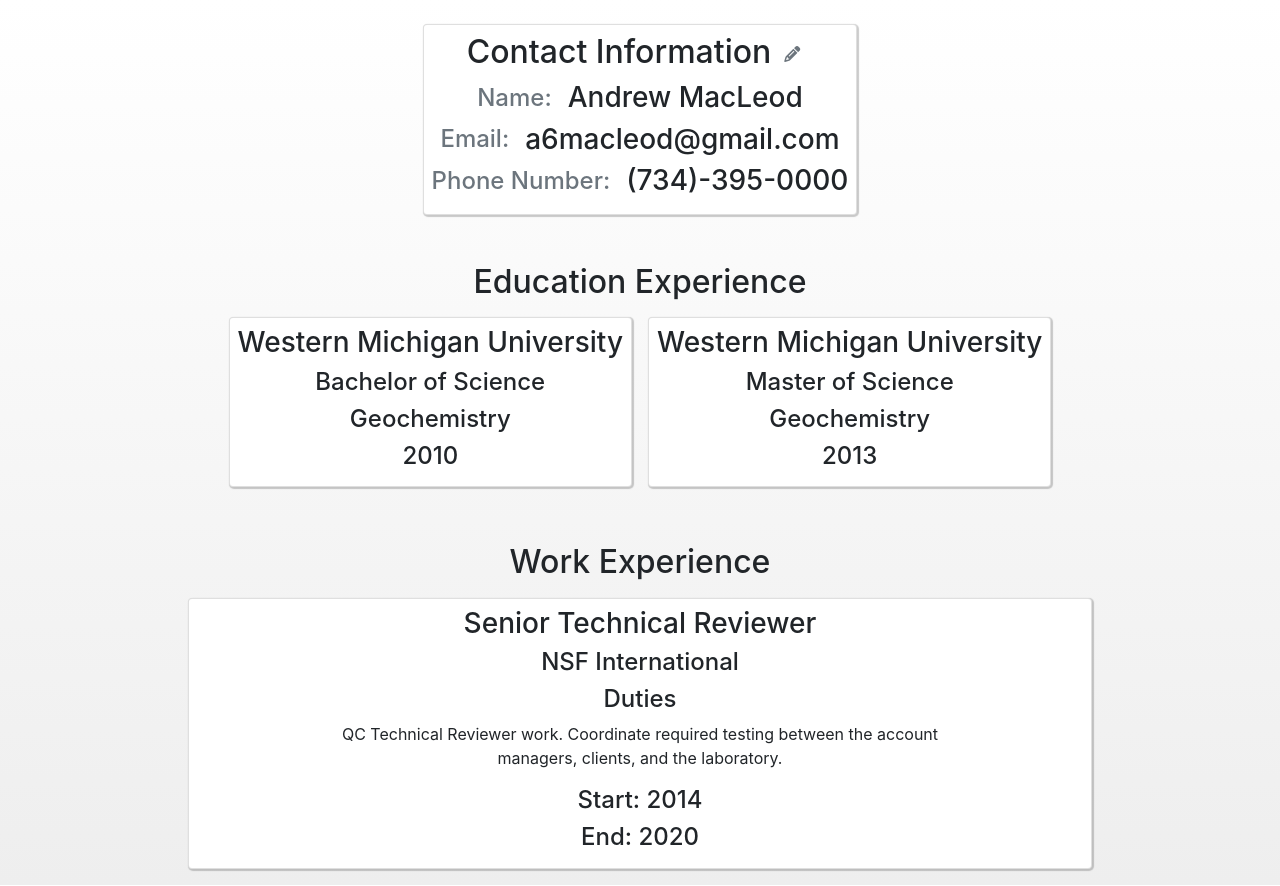
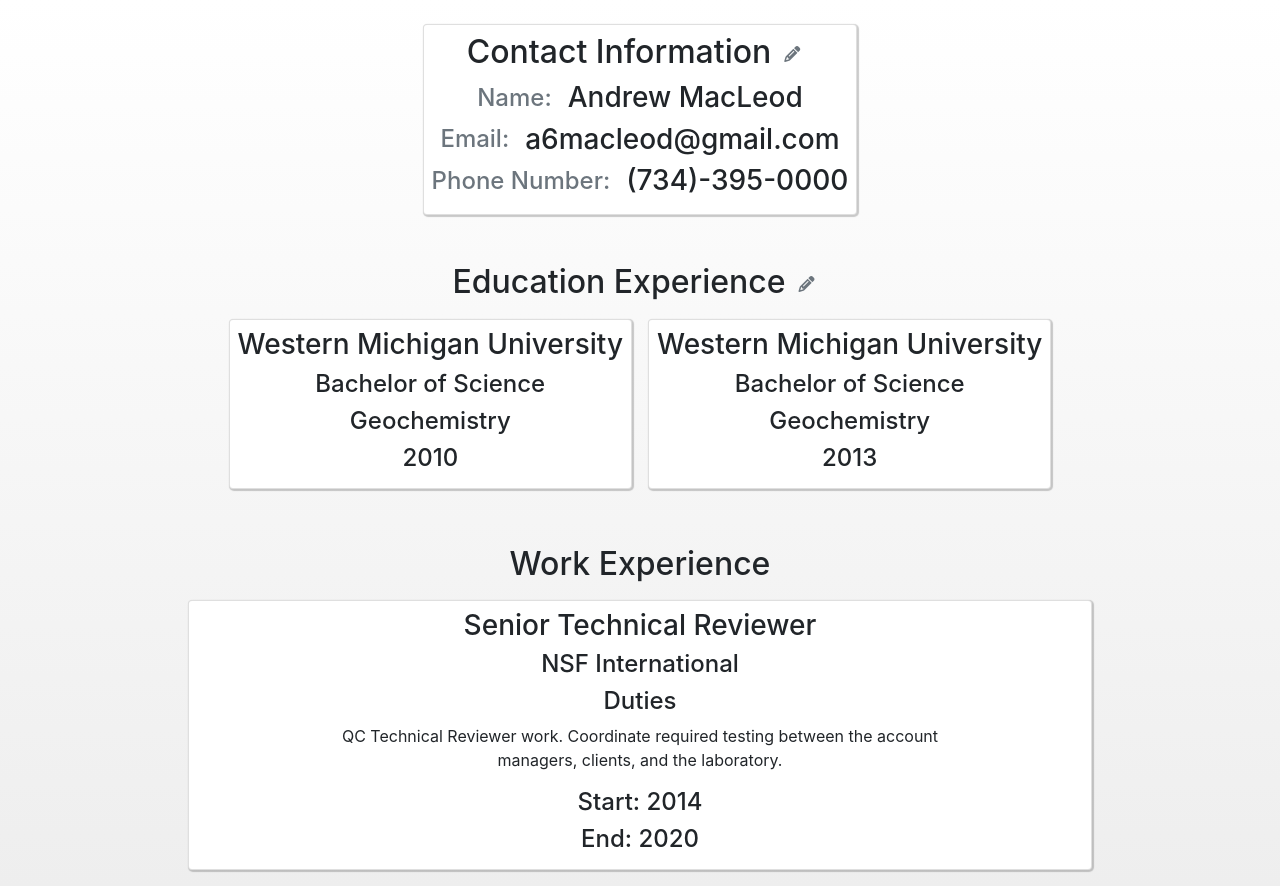
Before and after one commit to a6macleod/cv-project, a React (Create React App) app: page / in a window 1280 px wide. Built offline with nearby package versions, Linux system fonts and the light colour scheme.

Commit message:
Set up Education component. Start updating EditEducation to hooks

```diff
--- a/src/components/EditGeneralInfo.js
+++ b/src/components/EditGeneralInfo.js
@@ -19,7 +19,11 @@ class EditGeneralInfo extends React.Component {
           <div className="row justify-content-center">
             <div className="card col-md- d-flex justify-content-center mt-3 p-2">
               <h2>Contact Information</h2>
-              <div role="button" className="btn btn-primary mb-2">
+              <div
+                role="button"
+                className="btn btn-primary mb-2"
+                onClick={this.props.saveEdit}
+              >
                 <i class="fas fa-check-circle"></i>
               </div>
               <div className="wrapper d-flex justify-content-center align-items-center">
--- a/src/components/Education.js
+++ b/src/components/Education.js
@@ -1,35 +1,83 @@
 import React, { useState } from "react";
+import EditEducation from "./EditEducation";
 
 const Education = () => {
-  const [schoolOne, setSchoolOne] = useState("Western Michigan University");
-  const [degreeOne, setDegreeOne] = useState("Bachelor of Science");
-  const [focusOne, setFocusOne] = useState("Geochemistry");
-  const [yearGraduatedOne, setYearGraduatedOne] = useState(2010);
-  const [schoolTwo, setSchooTwo] = useState("Western Michigan University");
-  const [degreeTwo, setDegreeTwo] = useState("Master of Science");
-  const [focusTwo, setFocusTwo] = useState("Geochemistry");
-  const [yearGraduatedTwo, setYearGraduatedTwo] = useState(2013);
+  const [education, setEducation] = useState({
+    editView: false,
+    undergrad: {
+      school: "Western Michigan University",
+      degree: "Bachelor of Science",
+      focus: "Geochemistry",
+      yearGraduated: "2010",
+    },
+    graduate: {
+      school: "Western Michigan University",
+      degree: "Bachelor of Science",
+      focus: "Geochemistry",
+      yearGraduated: "2013",
+    },
+  });
 
+  const saveEdit = () => {
+    education({
+      ...education,
+      editView: false,
+    });
+  };
+
+  const handleChangeEducation = (fieldName, fieldValue) => {
+    setEducation({
+      ...education,
+      [fieldName]: fieldValue,
+    });
+  };
+
+  const editInfo = () => {
+    setEducation({
+      ...education,
+      editView: true,
+    });
+  };
+
+  if (education.editView) {
+    return (
+      <EditEducation
+        education={education}
+        handleChangeGeneral={handleChangeEducation}
+        saveEdit={saveEdit}
+      />
+    );
+  } else {
     return (
       <div className="mb-5">
-      <h2>Education Experience</h2>
+        <h2>
+          Education Experience
+          <div className="btn" onClick={editInfo}>
+            <i className="text-muted fas fa-pencil-alt"></i>
+          </div>
+        </h2>
         <div className="row justify-content-center">
           <div className="col-md- wrapper card p-2 m-2">
-          <h3 className="school">{schoolOne}</h3>
-          <h4 className="degree">{degreeOne}</h4>
-          <h4 className="Focus">{focusOne}</h4>
-          <h4 className="yearGraduated">{yearGraduatedOne}</h4>
+            <h3 className="school">{education.undergrad.school}</h3>
+            <h4 className="degree">{education.undergrad.degree}</h4>
+            <h4 className="Focus">{education.undergrad.focus}</h4>
+            <h4 className="yearGraduated">
+              {education.undergrad.yearGraduated}
+            </h4>
           </div>
           <div className="col-md- wrapper card p-2 m-2">
-          <h3 className="school">{schoolTwo}</h3>
-          <h4 className="degree">{degreeTwo}</h4>
-          <h4 className="Focus">{focusTwo}</h4>
-          <h4 className="yearGraduated">{yearGraduatedTwo}</h4>
+            <h3 className="school">{education.graduate.school}</h3>
+            <h4 className="degree">{education.graduate.degree}</h4>
+            <h4 className="Focus">{education.graduate.focus}</h4>
+            <h4 className="yearGraduated">
+              {education.graduate.yearGraduated}
+            </h4>
           </div>
         </div>
         {/* end /.row */}
       </div>
     );
+  }
 };
 
 export default Education;
--- a/src/components/GeneralInformation.js
+++ b/src/components/GeneralInformation.js
@@ -21,7 +21,13 @@ const GeneralInformation = (props) => {
       ...generalInfo,
       editView: true,
     });
-    console.log(generalInfo.editView);
+  };
+
+  const saveEdit = () => {
+    setGeneralInfo({
+      ...generalInfo,
+      editView: false,
+    });
   };
 
   if (generalInfo.editView) {
@@ -29,6 +35,7 @@ const GeneralInformation = (props) => {
       <EditGeneralInfo
         generalInfo={generalInfo}
         handleChangeGeneral={handleChangeGeneral}
+        saveEdit={saveEdit}
       />
     );
   } else {
```
Lines whose indentation alone changed are shown as unchanged.
